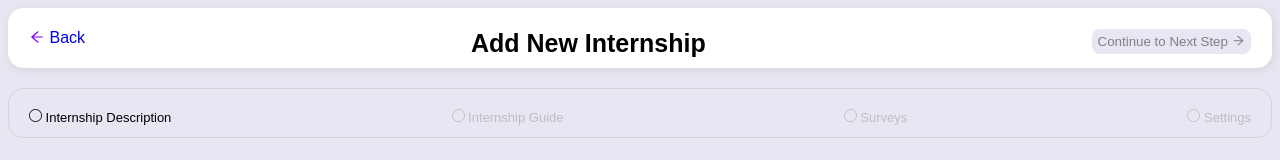
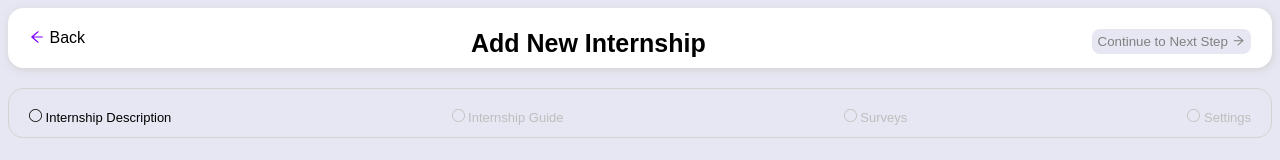
Before and after one commit to olaru-miruna-paraschiva-30127/react-bjwxbv, a React (Create React App) app: page / in a window 1280 px wide. Shown: the top 160 px of the page. Built offline with nearby package versions, Linux system fonts and the light colour scheme.

Commit message:
1 file modified

```diff
--- a/src/App.js
+++ b/src/App.js
@@ -89,7 +89,7 @@ export default function Page2() {
        <div style={{display:'flex',
     flex:1,
    flexdirection:'row-reverse',
-   justifyContent:'space-between'}}><div style={{color:'rgb(127,0,255)'}}><AiOutlineArrowLeft/></div>&nbsp; <div>Back</div></div></a>
+   justifyContent:'space-between'}}><div style={{color:'rgb(127,0,255)'}}><AiOutlineArrowLeft/></div>&nbsp; <div style={{color:'black'}}>Back</div></div></a>
   <div style={{fontWeight:'bold',fontSize:"25px"}}>Add New Internship</div>
    <button style={{height:'25px',
    color:'gray',
```
